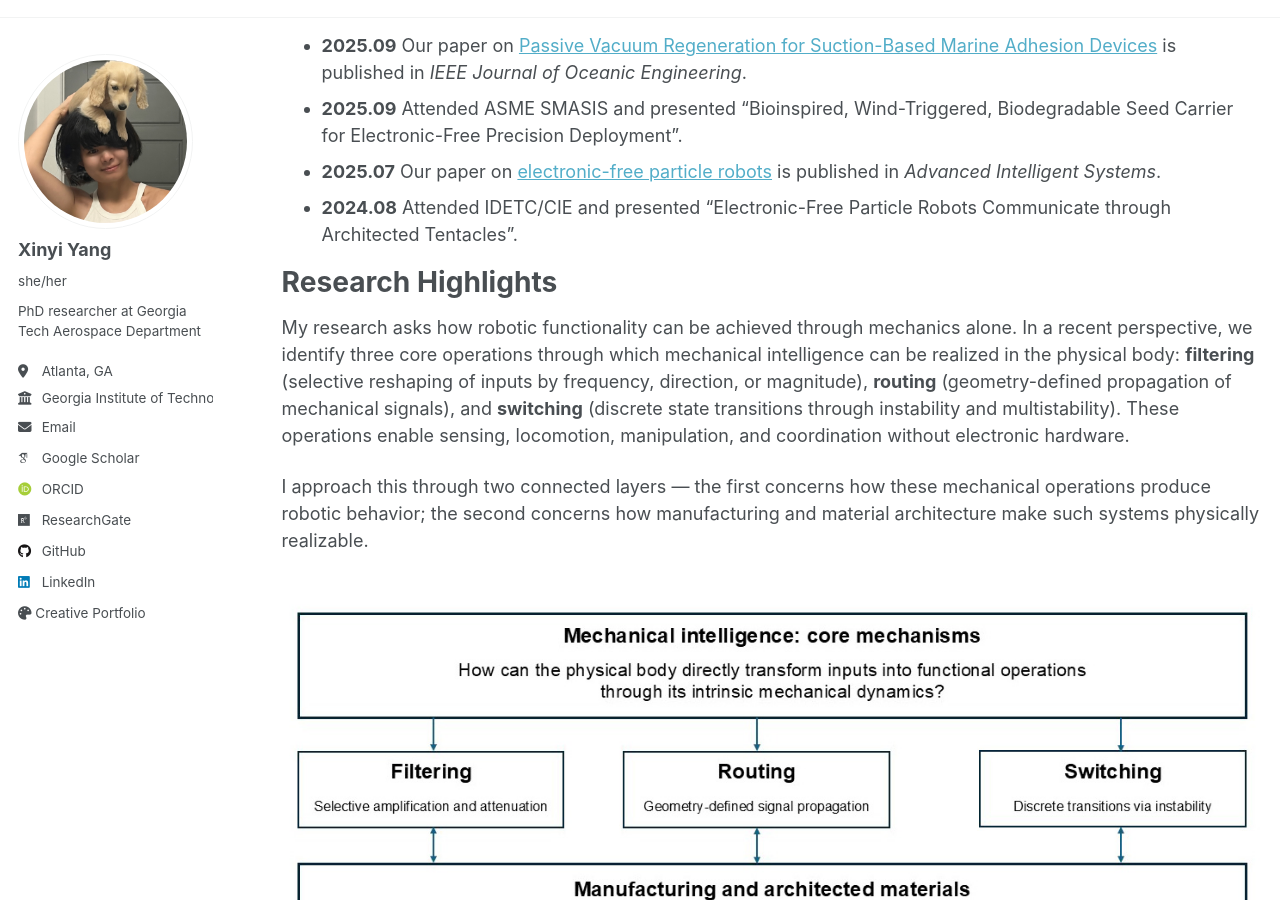
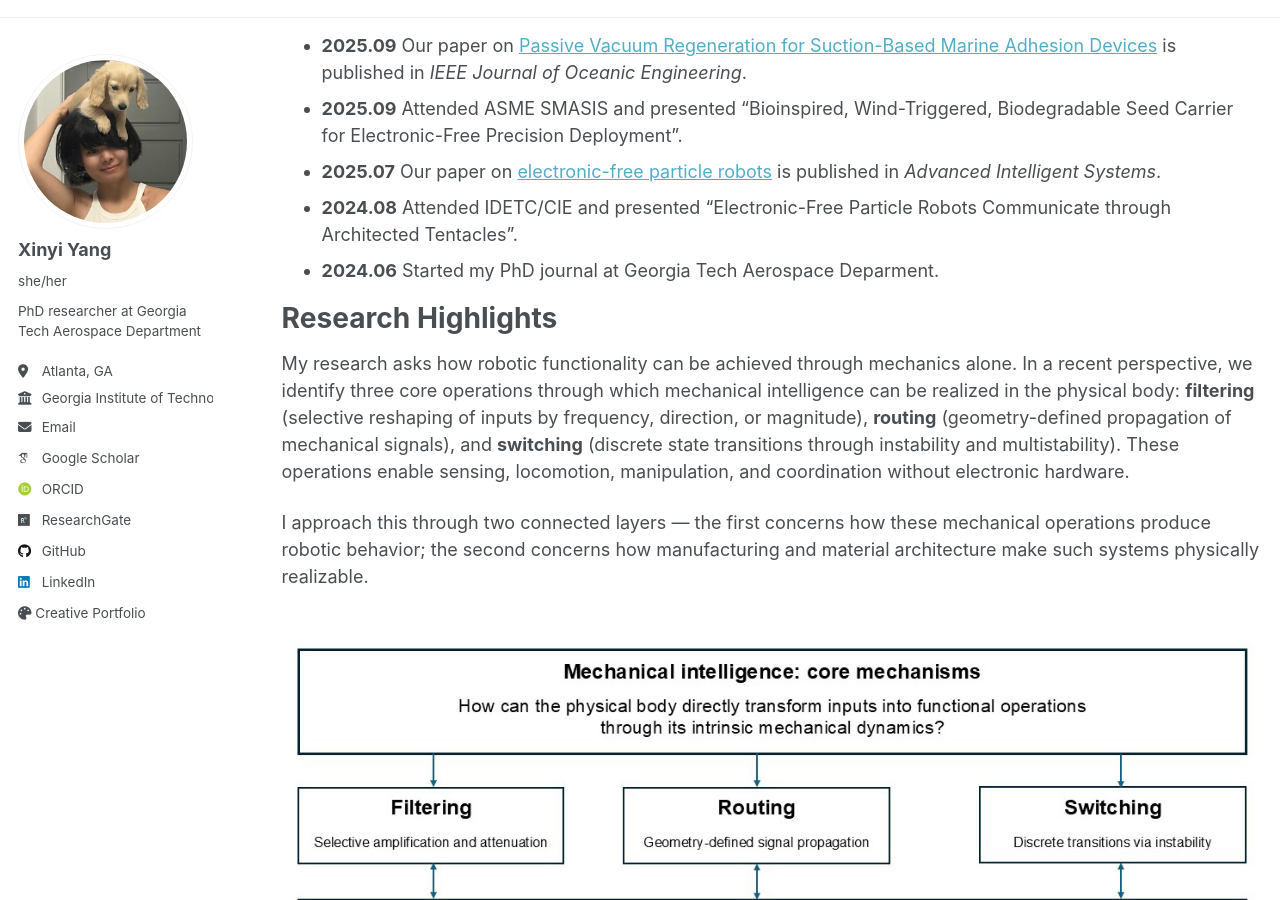
Before and after one commit to XinyiYang0/xinyiyang0.github.io, a Jekyll site: the page built from _pages/about.md, in a window 1280 px wide and 900 px high, scrolled down 652 px. Built offline with Jekyll 4.4.1, drawn with Linux system fonts in a browser that asks for light colours; some web fonts are replaced; a script that is not in the unit is left out.

Commit message:
modify research session

```diff
--- a/_pages/about.md
+++ b/_pages/about.md
@@ -22,6 +22,7 @@ News
 - **2025.09** Attended ASME SMASIS and presented "Bioinspired, Wind-Triggered, Biodegradable Seed Carrier for Electronic-Free Precision Deployment".
 - **2025.07** Our paper on [electronic-free particle robots](https://doi.org/10.1002/aisy.202500151) is published in *Advanced Intelligent Systems*.
 - **2024.08** Attended IDETC/CIE and presented "Electronic-Free Particle Robots Communicate through Architected Tentacles".
+- **2024.06** Started my PhD journal at Georgia Tech Aerospace Deparment.
 
 Research Highlights
 ======
```
